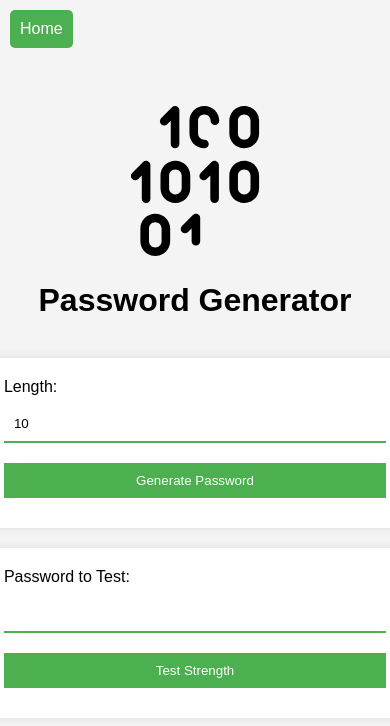
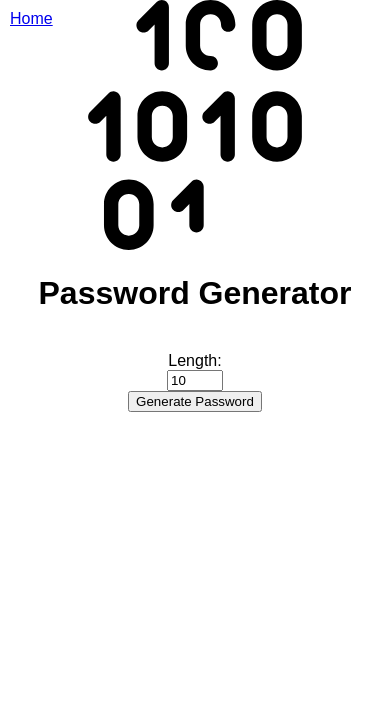
Before and after one commit to jwt2706/PasswordGenerator, a website: page public/index.html in a window 390 px wide. Drawn offline with Linux system fonts and the light colour scheme.

Commit message:
basic styling

```diff
--- a/package.json
+++ b/package.json
@@ -17,6 +17,9 @@
   },
   "homepage": "https://github.com/jwt2706/PasswordGenerator",
   "dependencies": {
+    "autoprefixer": "^10.4.19",
+    "postcss": "^8.4.38",
+    "tailwindcss": "^3.4.3",
     "vite": "^5.2.6"
   }
 }
--- a/public/index.html
+++ b/public/index.html
@@ -8,11 +8,11 @@
   <body>
     <div class="container">
       <div style="text-align: center">
-        <img src="favicon.svg" alt="Favicon" />
+        <img src="favicon.svg" alt="Favicon" width="250" height="250" />
         <h1>Password Generator</h1>
       </div>
       <br />
-      <a href="https://jwt2706.github.io" class="home-button">Home</a>
+      <a href="https://jwt2706.github.io" class="home-button">Home</a></button>
       <form id="password-form" class="form">
         <label for="length">Length:</label>
         <input
@@ -28,16 +28,9 @@
         <div id="password-container" style="display: none">
           <div class="response-box">
             <p id="password"></p>
-            <button id="copy-button" type="button">&#128203;</button>
           </div>
+          <button id="copy-button" type="button">&#128203;</button>
         </div>
-      </form>
-      <form id="strength-test-form" class="form">
-        <label for="test-password">Password to Test:</label>
-        <input type="text" id="test-password" name="test-password" />
-        <button type="submit">Test Strength</button>
-        <div id="strength-loading" style="display: none">Loading...</div>
-        <p id="strength" class="response-box" style="display: none"></p>
       </form>
     </div>
     <script src="requests.js"></script>
--- a/public/requests.js
+++ b/public/requests.js
@@ -1,4 +1,3 @@
-// password generator
 document
   .getElementById("password-form")
   .addEventListener("submit", function (e) {
@@ -26,36 +25,3 @@ document.getElementById("copy-button").addEventListener("click", function () {
   var password = document.getElementById("password").innerText;
   navigator.clipboard.writeText(password);
 });
-
-// strength test
-document
-  .getElementById("strength-test-form")
-  .addEventListener("submit", function (e) {
-    var password = document.getElementById("test-password").value;
-    if (!password) {
-      e.preventDefault();
-      alert("Please enter a password to test.");
-      return;
-    }
-    document.getElementById("strength-loading").style.display = "block";
-    fetch("/api/strength-test.go?_=" + new Date().getTime(), {
-      method: "POST",
-      headers: {
-        "Content-Type": "application/json",
-      },
-      body: JSON.stringify({ password: password }),
-    })
-      .then(function (response) {
-        return response.json();
-      })
-      .then(function (data) {
-        document.getElementById("strength").innerText =
-          "Strength: " + data.strength;
-        document.getElementById("strength").style.display = "block";
-        document.getElementById("strength-loading").style.display = "none";
-      })
-      .catch(function (error) {
-        console.error("Error:", error);
-        document.getElementById("strength-loading").style.display = "none";
-      });
-  });
--- a/public/styles.css
+++ b/public/styles.css
@@ -1,77 +1,31 @@
 body {
-  font-family: Arial, sans-serif;
+  display: flex;
+  flex-direction: column;
+  align-items: center;
+  justify-content: center;
   margin: 0;
   padding: 0;
-  display: flex;
-  justify-content: center;
-  align-items: center;
-  height: 100vh;
-  background-color: #f4f4f4;
+  font-family: Arial, sans-serif;
 }
+
 .container {
   display: flex;
   flex-direction: column;
   align-items: center;
 }
-img {
-  width: 150px;
-  height: 150px;
-}
-.form {
-  background: #fff;
-  padding: 20px;
-  border-radius: 8px;
-  box-shadow: 0px 0px 10px rgba(0, 0, 0, 0.1);
-  margin-bottom: 20px;
-  width: 300px;
-}
-input {
-  margin: 10px 0;
-  padding: 10px;
-  width: 100%;
-  box-sizing: border-box;
-  border: none;
-  border-bottom: 2px solid #4caf50;
-  background: transparent;
-  outline: none;
-}
-button {
-  margin: 10px 0;
-  padding: 10px;
-  width: 100%;
-  background-color: #4caf50;
-  color: white;
-  border: none;
-  cursor: pointer;
-}
-.response-box {
-  border: 1px solid #ccc;
-  padding: 10px;
-  margin-top: 10px;
-  background-color: #f9f9f9;
-  display: flex;
-  justify-content: space-between;
-  align-items: center;
-}
+
 .home-button {
   position: absolute;
   top: 10px;
   left: 10px;
-  padding: 10px;
-  background-color: #4caf50;
-  color: white;
-  text-decoration: none;
-  border-radius: 5px;
 }
-button:hover,
-.home-button:hover {
-  background-color: #45a049;
+
+.form {
+  display: flex;
+  flex-direction: column;
+  align-items: center;
 }
-#copy-button {
-  margin-left: 10px;
+
+.response-box {
+  margin-top: 20px;
 }
-@media (max-width: 600px) {
-  .form {
-    width: 98%;
-  }
-}
```
Also changed, not shown: 1 other file.
